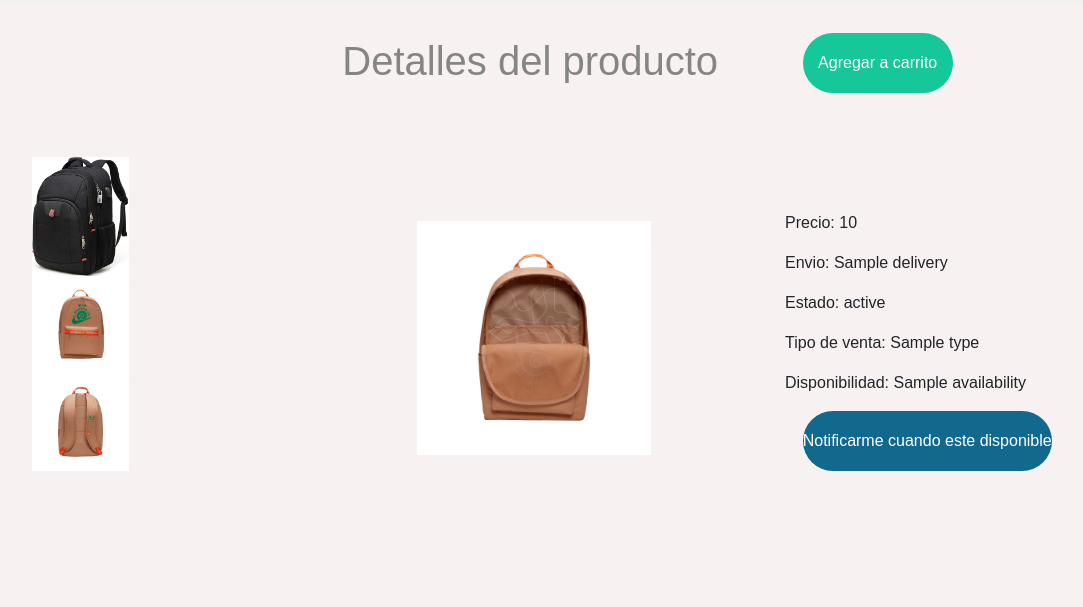
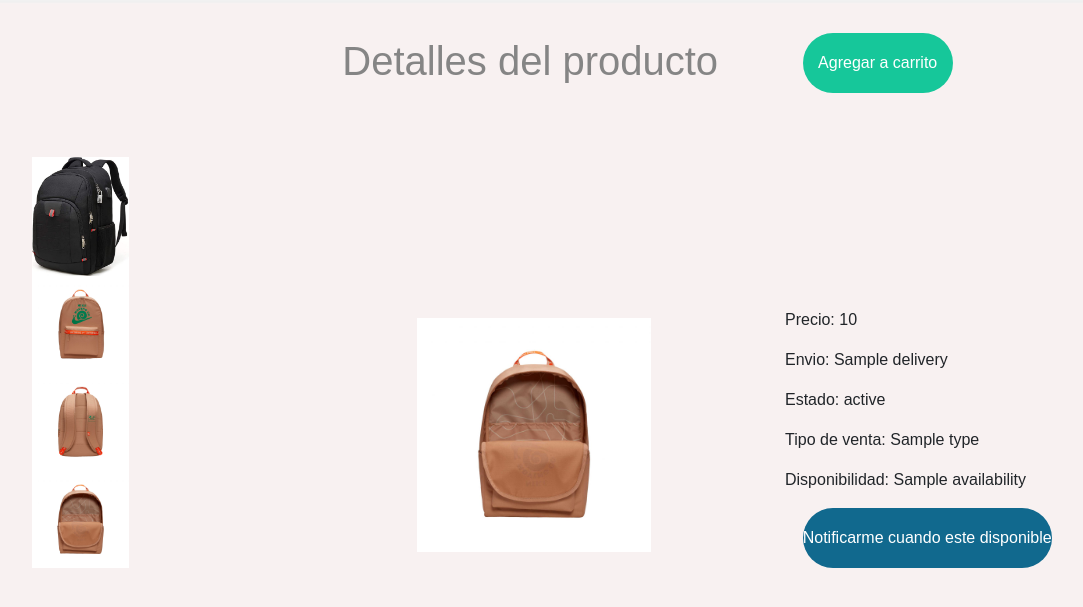
Before and after one commit to Rinzler014/pBay, a Django app: template bayApp/templates/details_prod.html in a window 1280 px wide. Shown: the part 82-689 px from the top of the page, without its empty margins (62-1145 px from the left). Run offline with Django 4.2, Linux system fonts and the light colour scheme; the template is opened without the code that fills it: most values are stand-ins (such as "Sample title", 1, 10 or a date in 2020); some libraries are stand-ins or nearby versions.

Commit message:
agrega 4ta foto (local)

```diff
--- a/bayApp/templates/details_prod.html
+++ b/bayApp/templates/details_prod.html
@@ -71,6 +71,9 @@
                       <div class="col">
                         <img src="{% static 'images/prod_3.jpg' %}" style="width: 30%!important;" alt="imagen3" onclick="changemainimg(this)">
                       </div>
+                      <div class="col">
+                        <img src="{% static 'images/prod_4.jpg' %}" style="width: 30%!important;" alt="imagen3" onclick="changemainimg(this)">
+                      </div>
 
                 </div>
                 <div class="col-sm">
```
